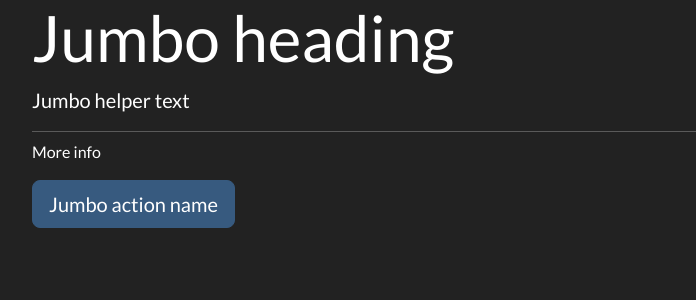
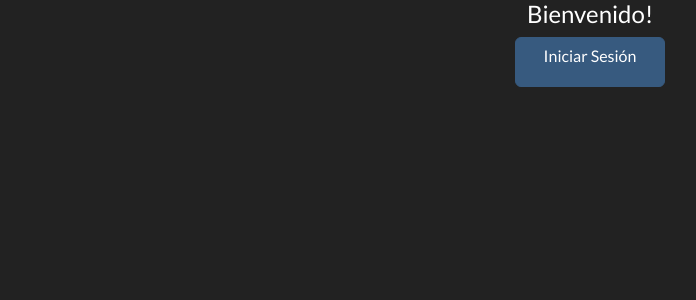
Before and after one commit to xatomen/SIAGCSTOCKEMBG, a PHP site: page / in a window 1280 px wide. Shown: the part 72-372 px from the top of the page, without its empty margins (50-746 px from the left). Run offline with PHP 8.4, Linux system fonts and the light colour scheme.

Commit message:
Página principal de logeo

```diff
--- a/index.php
+++ b/index.php
@@ -1,13 +1,8 @@
 <?php include("template/cabecera.php")?>
 
-<div class="jumbotron">
-    <h1 class="display-3">Jumbo heading</h1>
-    <p class="lead">Jumbo helper text</p>
-    <hr class="my-2">
-    <p>More info</p>
-    <p class="lead">
-        <a class="btn btn-primary btn-lg" href="Jumbo action link" role="button">Jumbo action name</a>
-    </p>
+<div style='text-align:center'>
+    <H4>Bienvenido!</H4>
+    <a name="IS" id="IS" class="btn btn-primary" style='width:150px; height:50px' href="./administrador/" role="button">Iniciar Sesión</a>
 </div>
 
 <?php include("template/pie.php")?>
```
